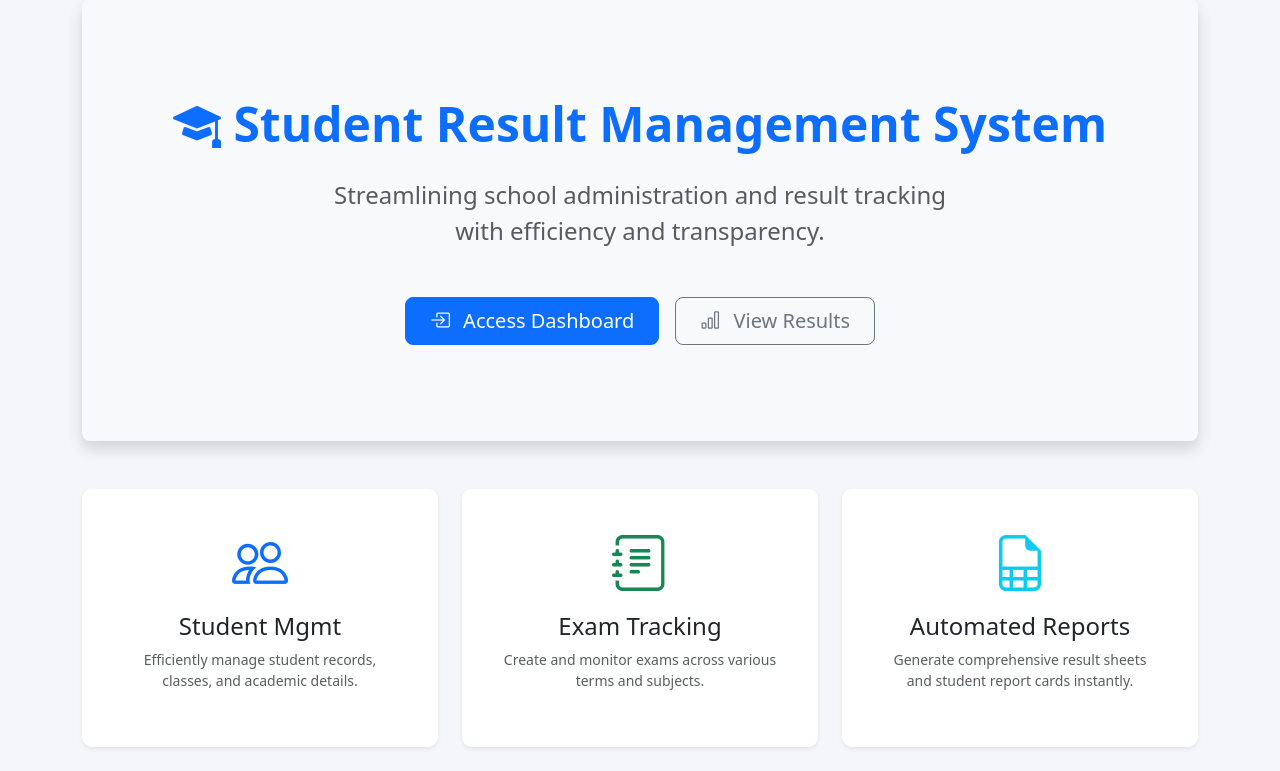
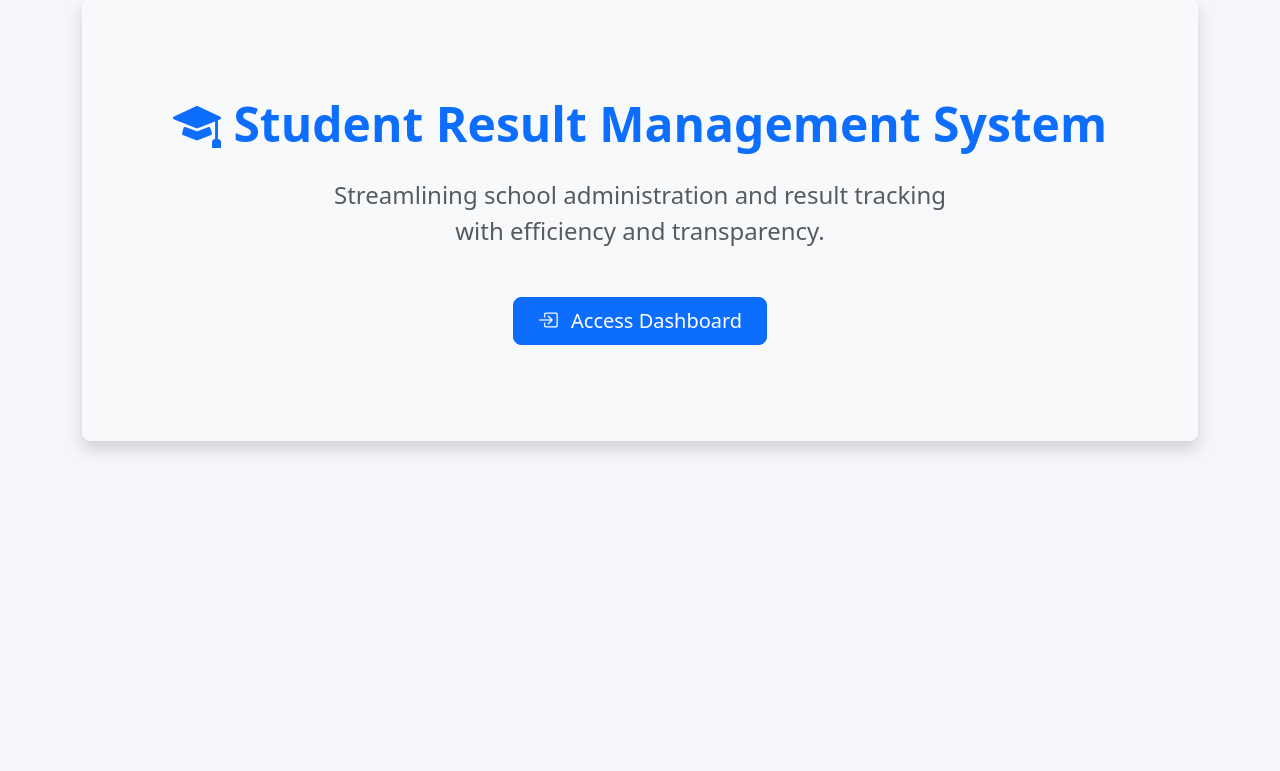
Before and after one commit to innocentqqq/srms, a FastAPI app: page / in a window 1280 px wide. Shown: the part 49-820 px from the top of the page. After the commit the page ends 501 px from the top, so only its background shows below. Run offline with FastAPI, Linux system fonts and the light colour scheme.

Commit message:
style: remove demo info and extra landing page sections

```diff
--- a/app/templates/index.html
+++ b/app/templates/index.html
@@ -14,39 +14,6 @@
                 <a href="/login" class="btn btn-primary btn-lg px-4">
                     <i class="bi bi-box-arrow-in-right me-2"></i> Access Dashboard
                 </a>
-                <a href="/results" class="btn btn-outline-secondary btn-lg px-4">
-                    <i class="bi bi-bar-chart me-2"></i> View Results
-                </a>
-            </div>
-        </div>
-    </div>
-
-    <div class="row mt-5">
-        <div class="col-md-4 mb-4">
-            <div class="card h-100 p-4 border-0 shadow-sm">
-                <div class="card-body text-center">
-                    <div class="display-4 text-primary mb-3"><i class="bi bi-people"></i></div>
-                    <h3 class="h4">Student Mgmt</h3>
-                    <p class="text-muted small">Efficiently manage student records, classes, and academic details.</p>
-                </div>
-            </div>
-        </div>
-        <div class="col-md-4 mb-4">
-            <div class="card h-100 p-4 border-0 shadow-sm">
-                <div class="card-body text-center">
-                    <div class="display-4 text-success mb-3"><i class="bi bi-journal-text"></i></div>
-                    <h3 class="h4">Exam Tracking</h3>
-                    <p class="text-muted small">Create and monitor exams across various terms and subjects.</p>
-                </div>
-            </div>
-        </div>
-        <div class="col-md-4 mb-4">
-            <div class="card h-100 p-4 border-0 shadow-sm">
-                <div class="card-body text-center">
-                    <div class="display-4 text-info mb-3"><i class="bi bi-file-earmark-spreadsheet"></i></div>
-                    <h3 class="h4">Automated Reports</h3>
-                    <p class="text-muted small">Generate comprehensive result sheets and student report cards instantly.</p>
-                </div>
             </div>
         </div>
     </div>
--- a/app/templates/login.html
+++ b/app/templates/login.html
@@ -19,9 +19,6 @@
                         </div>
                         <button type="submit" class="btn btn-primary w-100">Login</button>
                     </form>
-                    <div class="mt-3 text-center">
-                        <small class="text-muted">Demo: admin/admin123, teacher/teacher123, student/student123</small>
-                    </div>
                 </div>
             </div>
         </div>
```
